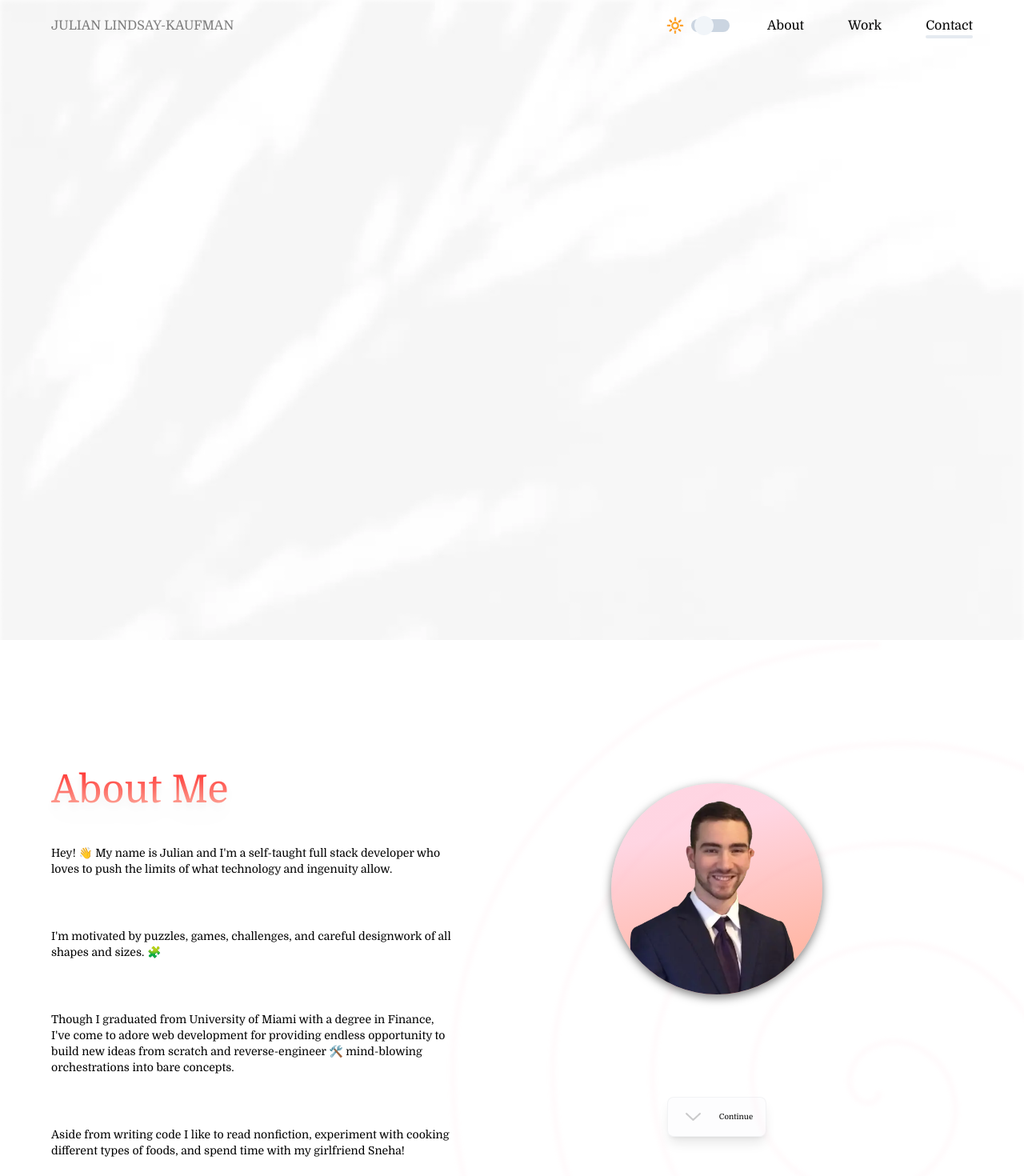
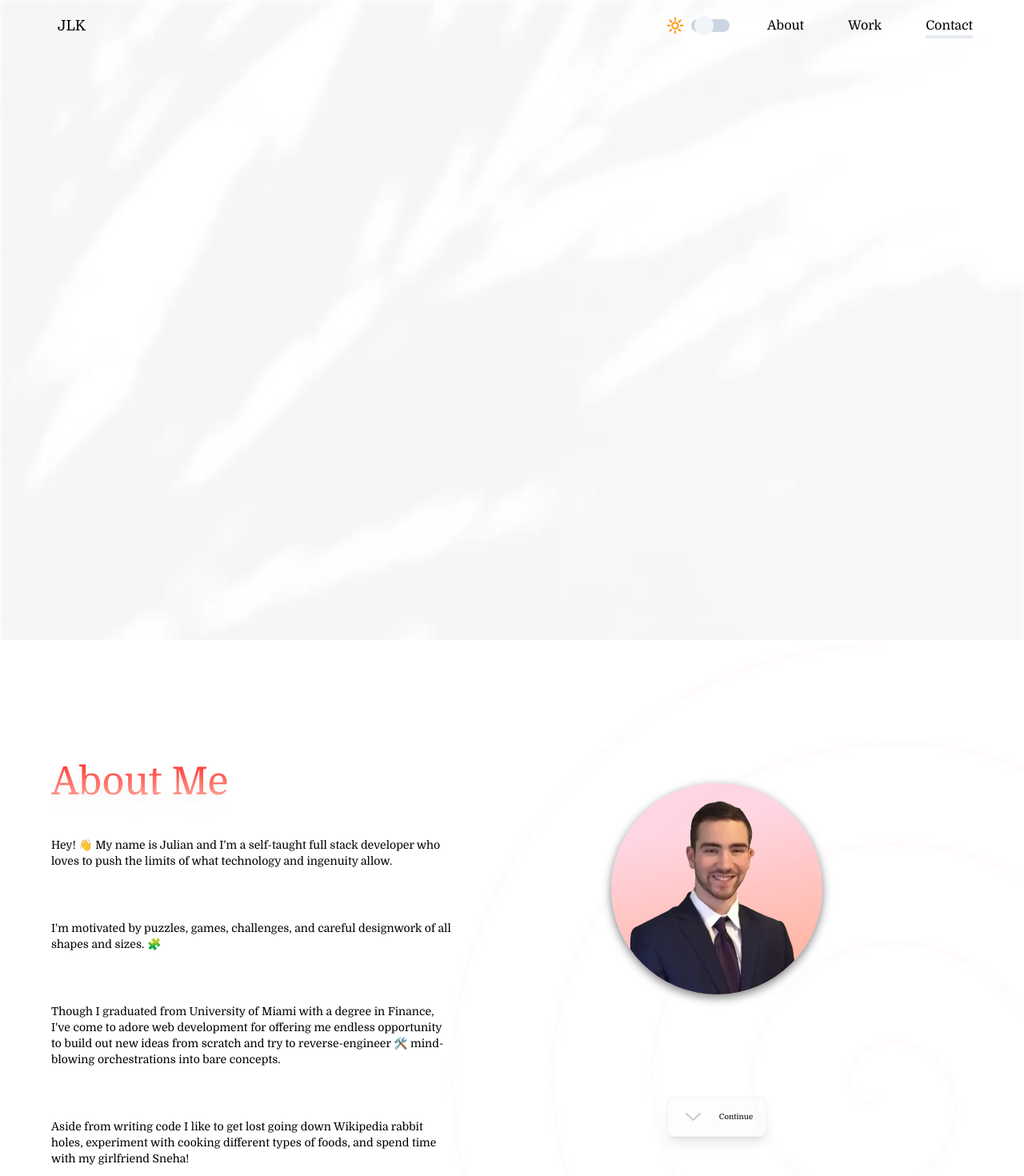
Before and after one commit to julianlk522/portfo, a Next.js app: page / in a window 1280 px wide. Shown: the top 1470 px of the page at 80% size. Built offline with nearby package versions, Linux system fonts and the light colour scheme.

Commit message:
add bgVariants and inView state to SvgPhoto for removing the bg highlight effect while the component is outside user viewport, adjust Welcome/SvgPhoto spacing and sizing, small changes to About text content

```diff
--- a/components/About/About.tsx
+++ b/components/About/About.tsx
@@ -139,18 +139,20 @@ export default function About({ darkMode }) {
 						>
 							Though I graduated from University of Miami with a
 							degree in Finance, I&apos;ve come to adore web
-							development for providing endless opportunity to
-							build new ideas from scratch and reverse-engineer 🛠️
-							mind-blowing orchestrations into bare concepts.
+							development for offering me endless opportunity to
+							build out new ideas from scratch and try to
+							reverse-engineer 🛠️ mind-blowing orchestrations into
+							bare concepts.
 						</motion.h3>
 						<motion.h3
 							className='mt-16 max-w-[80%] text-xs opacity-60 sm:max-w-[100%] xl:text-sm'
 							style={{ width: 'min(100%, 500px)' }}
 							variants={textChildVariants}
 						>
-							Aside from writing code I like to read nonfiction,
-							experiment with cooking different types of foods,
-							and spend time with my girlfriend Sneha!
+							Aside from writing code I like to get lost going
+							down Wikipedia rabbit holes, experiment with cooking
+							different types of foods, and spend time with my
+							girlfriend Sneha!
 						</motion.h3>
 					</motion.div>
 					<PhotoSection
--- a/components/Navbar/Navbar.tsx
+++ b/components/Navbar/Navbar.tsx
@@ -50,9 +50,9 @@ export default function Navbar({
 					animate={darkMode ? 'darkMode' : 'lightMode'}
 					exit={{ opacity: 0 }}
 				>
-					<div className='text-bold mr-auto items-center md:w-full'>
+					<div className='text-bold mr-auto items-center'>
 						<h3
-							className='cursor-pointer whitespace-nowrap uppercase opacity-50 dark:opacity-75'
+							className='cursor-pointer whitespace-nowrap uppercase'
 							style={{
 								fontSize: 'clamp(0.75rem, 2vw, 2vh)',
 							}}
@@ -65,6 +65,7 @@ export default function Navbar({
 							}}
 						>
 							<div
+								id='homeButtonContainer'
 								className='h-6 w-6 dark:text-white md:hidden'
 								onClick={() =>
 									window.scrollTo({
@@ -76,8 +77,8 @@ export default function Navbar({
 							>
 								<NavHomeButton />
 							</div>
-							<span className='hidden md:block'>
-								Julian Lindsay-Kaufman
+							<span className='hidden px-2 text-lg md:block'>
+								JLK
 							</span>
 						</h3>
 					</div>
--- a/components/Welcome/SvgPhoto.tsx
+++ b/components/Welcome/SvgPhoto.tsx
@@ -1,12 +1,15 @@
-import React from 'react'
-import { motion } from 'framer-motion'
+import React, { useEffect, useState } from 'react'
+import { motion, useAnimationControls } from 'framer-motion'
 
 const SvgPhoto = ({ darkMode }) => {
+	const [inView, setInView] = useState(false)
+	const bgControls = useAnimationControls()
+
 	const svgVariants = {
 		hidden: {},
 		shown: {
 			transition: {
-				staggerChildren: 0.05,
+				staggerChildren: 0.02,
 				delayChildren: 0.25,
 			},
 		},
@@ -21,9 +24,35 @@ const SvgPhoto = ({ darkMode }) => {
 		},
 	}
 
+	const bgVariants = {
+		hidden: {
+			opacity: 0,
+		},
+		shown: {
+			opacity: 1,
+			transition: {
+				duration: 3,
+			},
+		},
+	}
+
+	useEffect(() => {
+		if (inView) {
+			bgControls.start('shown')
+		} else {
+			bgControls.set('hidden')
+		}
+	}, [inView])
+
+	useEffect(() => {
+		if (darkMode) {
+			bgControls.start('shown')
+		}
+	}, [darkMode])
+
 	return (
 		<motion.svg
-			className='h-full max-h-[40vw] w-full overflow-visible'
+			className='h-full max-h-[40vw] w-auto min-w-0 overflow-visible'
 			xmlns='http://www.w3.org/2000/svg'
 			shapeRendering='geometricPrecision'
 			textRendering='geometricPrecision'
@@ -37,8 +66,10 @@ const SvgPhoto = ({ darkMode }) => {
 			variants={svgVariants}
 			initial='hidden'
 			whileInView='shown'
-			viewport={{ amount: 'some' }}
+			onViewportEnter={() => setInView(true)}
+			onViewportLeave={() => setInView(false)}
 		>
+			{darkMode && (
 				<motion.rect
 					className='blur-2xl'
 					width='110%'
@@ -49,10 +80,12 @@ const SvgPhoto = ({ darkMode }) => {
 					y='0'
 					x='-5%'
 					fill='white'
-				fillOpacity={darkMode ? '0.2' : '0'}
-				variants={pathVariants}
-				transition={{ duration: 5 }}
+					fillOpacity='0.1'
+					variants={bgVariants}
+					initial='hidden'
+					animate={bgControls}
 				/>
+			)}
 			<g transform='translate(0.000000,245.000000) scale(0.100000,-0.100000)'>
 				<motion.path
 					variants={pathVariants}
--- a/components/Welcome/Welcome.tsx
+++ b/components/Welcome/Welcome.tsx
@@ -15,7 +15,7 @@ function Welcome({ darkMode }) {
 	return (
 		<motion.section
 			id='welcomeContainer'
-			className='relative mx-auto flex h-screen max-w-7xl items-center justify-between overflow-hidden px-16 text-stone-500 dark:text-white lg:overflow-visible'
+			className='relative mx-auto flex h-screen max-w-7xl items-center justify-evenly overflow-hidden px-16 text-stone-500 dark:text-white lg:overflow-visible'
 			style={{
 				opacity: opacityTransform,
 			}}
@@ -56,30 +56,38 @@ function Welcome({ darkMode }) {
 				<h2
 					className='min-w-fit opacity-60 dark:text-white'
 					style={{
-						fontSize: '2vmax',
+						fontSize: 'clamp(1rem, 2vw, 2vh)',
 					}}
 				>
 					a well-rounded repertoire of
 				</h2>
 				<h2
 					style={{
-						fontSize: '3vmax',
-					}}
-				>
-					<span className='bg-sunrise bg-clip-text font-bold text-transparent dark:bg-tomatoToLightPink'>
-						full-stack&nbsp;
-					</span>
-					<span className='opacity-60'>design&nbsp;</span>
-				</h2>
-				<h2
-					style={{
-						fontSize: '3vmax',
+						fontSize: 'clamp(1rem, 6vw, 6vh)',
 					}}
 				>
 					<span
 						className='opacity-60'
 						style={{
-							fontSize: '2vmax',
+							fontSize: 'clamp(1rem, 4vw, 4vh)',
+						}}
+					>
+						full-stack&nbsp;
+					</span>
+					<span className='bg-sunrise bg-clip-text font-bold text-transparent dark:bg-tomatoToLightPink'>
+						design&nbsp;
+					</span>
+				</h2>
+				<h2
+					className='mb-8'
+					style={{
+						fontSize: 'clamp(1rem, 6vw, 6vh)',
+					}}
+				>
+					<span
+						className='opacity-60'
+						style={{
+							fontSize: 'clamp(1rem, 4vw, 4vh)',
 						}}
 					>
 						and&nbsp;
@@ -90,7 +98,7 @@ function Welcome({ darkMode }) {
 				</h2>
 				<div
 					id='continueButtonFlexContainer'
-					className='mt-auto ml-2 max-w-3xl'
+					className='mt-8 max-w-3xl'
 				>
 					<motion.button
 						id='welcomeContinueButton'
@@ -126,7 +134,7 @@ function Welcome({ darkMode }) {
 
 			<div
 				id='svgPhotoContainer'
-				className='relative hidden h-1/2 w-full max-w-[40vw] items-center justify-center overflow-visible dark:text-black md:flex'
+				className='relative hidden h-1/2 w-full min-w-0 max-w-md items-center justify-center overflow-visible dark:text-black sm:flex'
 			>
 				<SvgPhoto darkMode={darkMode} />
 			</div>
```
Lines whose indentation alone changed are shown as unchanged.
